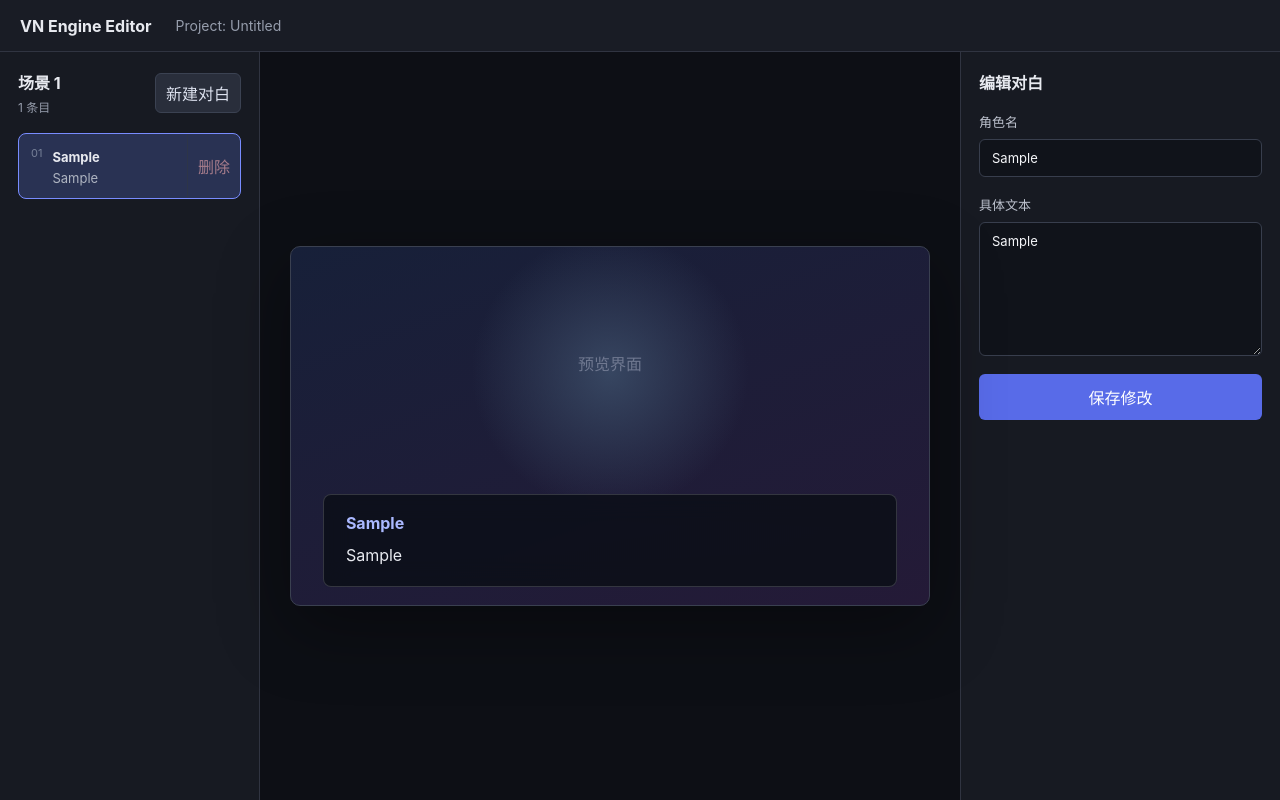
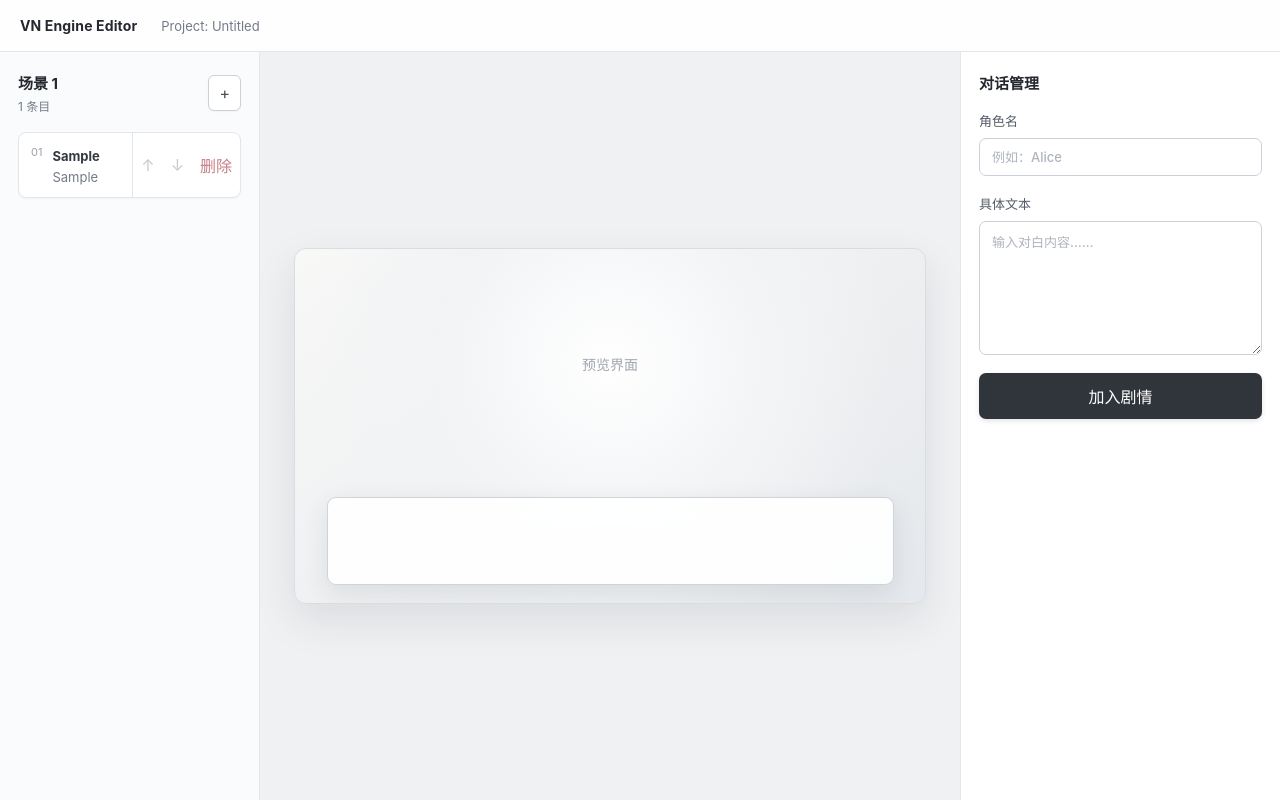
Before and after one commit to DarkboyRyan/Scratch-Novel-Engine, a React (Vite) app in the folder apps/editor/: page / in a window 1280 px wide. Both pictures are taken after typing "Sample", "Sample" into the empty fields and a click on the button "加入剧情". Built offline with nearby package versions, Linux system fonts and the light colour scheme.

Commit message:
adjust art style and add move up/down function

```diff
--- a/apps/editor/src/App.tsx
+++ b/apps/editor/src/App.tsx
@@ -1,31 +1,20 @@
-import { useState, type FormEvent } from 'react';
+import { useReducer, useState, type FormEvent } from 'react';
 
-// SceneDocument 中的每一个剧情条目都是一个节点。
-// 目前先支持 dialogue，之后可以扩展 background、choice、jump 等类型。
-type DialogueNode = {
-  id: string;
-  type: 'dialogue';
-  speaker: string;
-  text: string;
-};
+import {
+  createEmptyScene,
+  type DialogueNode,
+} from './model/scene';
+import { sceneReducer } from './state/sceneReducer';
 
-// 一个场景包含场景信息和按顺序排列的剧情节点。
-// schemaVersion 会在未来 JSON 数据结构升级时用于迁移旧项目。
-type SceneDocument = {
-  schemaVersion: 1;
-  id: string;
-  name: string;
-  nodes: DialogueNode[];
-};
+const initialScene = createEmptyScene();
 
 export default function App() {
-  // scene 是当前正在编辑的场景，也是之后保存成 JSON 的核心数据。
-  const [scene, setScene] = useState<SceneDocument>({
-    schemaVersion: 1,
-    id: crypto.randomUUID(),
-    name: '场景 1',
-    nodes: [],
-  });
+  // useReducer 把“当前场景”和“场景如何变化”连接起来。
+  // App 只 dispatch 用户意图，具体数组操作由 sceneReducer 负责。
+  const [scene, dispatchScene] = useReducer(
+    sceneReducer,
+    initialScene,
+  );
 
   // 这里只保存选中节点的 ID，不复制整个节点，避免产生两份不同步的数据。
   // null 代表右侧表单处于“新建模式”，有 ID 则代表“编辑模式”。
@@ -75,20 +64,12 @@ export default function App() {
     const normalizedSpeaker = speaker.trim() || '旁白';
 
     if (selectedNode) {
-      // 编辑已有节点时用 map 创建新数组，只替换 ID 匹配的节点。
-      // 其他节点保持原来的顺序和内容。
-      setScene((currentScene) => ({
-        ...currentScene,
-        nodes: currentScene.nodes.map((node) =>
-          node.id === selectedNode.id
-            ? {
-                ...node,
+      dispatchScene({
+        type: 'dialogue/update',
+        nodeId: selectedNode.id,
         speaker: normalizedSpeaker,
         text: trimmedText,
-              }
-            : node,
-        ),
-      }));
+      });
 
       setSpeaker(normalizedSpeaker);
       setText(trimmedText);
@@ -102,16 +83,14 @@ export default function App() {
       text: trimmedText,
     };
 
-    // 新建节点时也不直接 push，而是创建新的 scene 和 nodes 数组。
-    setScene((currentScene) => ({
-      ...currentScene,
-      nodes: [...currentScene.nodes, newDialogue],
-    }));
+    dispatchScene({
+      type: 'dialogue/add',
+      node: newDialogue,
+    });
 
-    // 新增完成后自动进入该节点的编辑模式。
-    setSelectedNodeId(newDialogue.id);
-    setSpeaker(newDialogue.speaker);
-    setText(newDialogue.text);
+    // 新增完成后返回新建模式，清空表单以便连续录入下一句对白。
+    // 已创建的节点仍保留在左侧列表，需要修改时再点击该节点。
+    handleStartNewDialogue();
   }
 
   function handleDeleteDialogue(nodeId: string) {
@@ -143,10 +122,10 @@ export default function App() {
       (node) => node.id !== nodeId,
     );
 
-    setScene((currentScene) => ({
-      ...currentScene,
-      nodes: remainingNodes,
-    }));
+    dispatchScene({
+      type: 'node/delete',
+      nodeId,
+    });
 
     // 删除的不是当前选中节点时，右侧编辑状态应该保持不变。
     if (nodeId !== selectedNodeId) {
@@ -163,6 +142,17 @@ export default function App() {
     } else {
       handleStartNewDialogue();
     }
+  }
+
+  function handleMoveDialogue(
+    nodeId: string,
+    direction: -1 | 1,
+  ) {
+    dispatchScene({
+      type: 'node/move',
+      nodeId,
+      direction,
+    });
   }
 
   return (
@@ -184,7 +174,7 @@ export default function App() {
             className="scene-add-dialogue-button"
             onClick={handleStartNewDialogue}
           >
-            新建对白
+            +
           </button>
         </div>
 
@@ -211,15 +201,45 @@ export default function App() {
                 </div>
               </button>
 
+              <div className="dialogue-item-actions">
+                <button
+                  type="button"
+                  className="dialogue-move-button"
+                  disabled={index === 0}
+                  aria-label={`上移 ${dialogue.speaker} 的对白`}
+                  title="上移"
+                  onClick={() =>
+                    handleMoveDialogue(dialogue.id, -1)
+                  }
+                >
+                  ↑
+                </button>
+
+                <button
+                  type="button"
+                  className="dialogue-move-button"
+                  disabled={index === scene.nodes.length - 1}
+                  aria-label={`下移 ${dialogue.speaker} 的对白`}
+                  title="下移"
+                  onClick={() =>
+                    handleMoveDialogue(dialogue.id, 1)
+                  }
+                >
+                  ↓
+                </button>
+
                 <button
                   type="button"
                   className="dialogue-delete-button"
                   aria-label={`删除 ${dialogue.speaker} 的对白`}
                   title="删除这条对白"
-                onClick={() => handleDeleteDialogue(dialogue.id)}
+                  onClick={() =>
+                    handleDeleteDialogue(dialogue.id)
+                  }
                 >
                   删除
                 </button>
+              </div>
             </li>
           ))}
         </ol>
@@ -238,7 +258,7 @@ export default function App() {
 
       <aside className="panel inspector-panel">
         <div className="panel-heading">
-          <h2>{selectedNode ? '编辑对白' : '新建对白'}</h2>
+          <h2>{selectedNode ? '编辑对白' : '对话管理'}</h2>
         </div>
 
         <form onSubmit={handleSubmitDialogue}>
--- a/apps/editor/src/index.css
+++ b/apps/editor/src/index.css
@@ -1,8 +1,25 @@
 :root {
+  color-scheme: light;
   font-family:
-    Inter, system-ui, -apple-system, BlinkMacSystemFont, sans-serif;
-  color: #e8eaf0;
-  background: #11131a;
+    Inter, system-ui, -apple-system, BlinkMacSystemFont, "Segoe UI",
+    sans-serif;
+  color: #25282f;
+  background: #f4f5f7;
+
+  --canvas: #f4f5f7;
+  --panel: #ffffff;
+  --panel-subtle: #fafbfc;
+  --border: #e3e6ea;
+  --border-strong: #cbd1d9;
+  --text: #25282f;
+  --text-muted: #747b87;
+  --text-faint: #9ba1ab;
+  --selection: #f0f3f7;
+  --selection-border: #9aa7b8;
+  --primary: #30343b;
+  --primary-hover: #1e2127;
+  --danger: #b55a65;
+  --danger-soft: #fff0f2;
 }
 
 * {
@@ -13,6 +30,7 @@ body {
   margin: 0;
   min-width: 900px;
   min-height: 100vh;
+  background: var(--canvas);
 }
 
 button,
@@ -21,12 +39,20 @@ textarea {
   font: inherit;
 }
 
+button:focus-visible,
+input:focus-visible,
+textarea:focus-visible {
+  outline: 2px solid #aab4c2;
+  outline-offset: 2px;
+}
+
 .editor {
   display: grid;
   grid-template-columns: 260px minmax(400px, 1fr) 320px;
   grid-template-rows: 52px 1fr;
   min-height: 100vh;
-  background: #11131a;
+  color: var(--text);
+  background: var(--canvas);
 }
 
 .toolbar {
@@ -35,26 +61,33 @@ textarea {
   align-items: center;
   gap: 24px;
   padding: 0 20px;
-  background: #191c25;
-  border-bottom: 1px solid #303441;
+  background: rgb(255 255 255 / 94%);
+  border-bottom: 1px solid var(--border);
+  box-shadow: 0 1px 3px rgb(28 34 44 / 4%);
+}
+
+.toolbar strong {
+  font-size: 14px;
+  letter-spacing: 0.01em;
 }
 
 .toolbar span {
-  color: #969dac;
-  font-size: 14px;
+  color: var(--text-muted);
+  font-size: 13px;
 }
 
 .panel {
-  padding: 18px;
-  background: #171a22;
+  padding: 20px 18px;
+  background: var(--panel);
 }
 
 .scene-panel {
-  border-right: 1px solid #303441;
+  background: var(--panel-subtle);
+  border-right: 1px solid var(--border);
 }
 
 .inspector-panel {
-  border-left: 1px solid #303441;
+  border-left: 1px solid var(--border);
 }
 
 .panel-heading {
@@ -66,11 +99,13 @@ textarea {
 
 .panel-heading h2 {
   margin: 0;
-  font-size: 16px;
+  color: var(--text);
+  font-size: 15px;
+  font-weight: 650;
 }
 
 .panel-heading span {
-  color: #969dac;
+  color: var(--text-muted);
   font-size: 12px;
 }
 
@@ -81,15 +116,18 @@ textarea {
 
 .scene-add-dialogue-button {
   padding: 7px 10px;
-  color: #dce1ee;
+  color: #4a5059;
   cursor: pointer;
-  background: #292e3b;
-  border: 1px solid #3b4252;
+  background: var(--panel);
+  border: 1px solid var(--border-strong);
   border-radius: 6px;
+  box-shadow: 0 1px 2px rgb(30 36 46 / 4%);
 }
 
 .scene-add-dialogue-button:hover {
-  background: #343b4c;
+  color: #20242a;
+  background: #f4f5f6;
+  border-color: #b8bec7;
 }
 
 .dialogue-list {
@@ -104,18 +142,25 @@ textarea {
   display: flex;
   align-items: stretch;
   overflow: hidden;
-  background: #222631;
-  border: 1px solid #303644;
+  background: var(--panel);
+  border: 1px solid var(--border);
   border-radius: 8px;
+  box-shadow: 0 1px 2px rgb(30 36 46 / 3%);
+  transition:
+    border-color 120ms ease,
+    background 120ms ease,
+    box-shadow 120ms ease;
 }
 
 .dialogue-list li:hover {
-  border-color: #59627a;
+  border-color: var(--border-strong);
+  box-shadow: 0 2px 5px rgb(30 36 46 / 6%);
 }
 
 .dialogue-list li.selected {
-  background: #293253;
-  border-color: #788cff;
+  background: var(--selection);
+  border-color: var(--selection-border);
+  box-shadow: inset 3px 0 0 #8d9aaa;
 }
 
 .dialogue-list-item {
@@ -124,57 +169,80 @@ textarea {
   min-width: 0;
   gap: 10px;
   padding: 12px;
-  color: inherit;
+  color: var(--text);
   text-align: left;
   cursor: pointer;
   background: transparent;
   border: 0;
 }
 
-.dialogue-delete-button {
-  flex: 0 0 auto;
-  padding: 0 10px;
-  color: #d89aa2;
-  cursor: pointer;
-  opacity: 0.72;
-  background: transparent;
-  border: 0;
-  border-left: 1px solid #303644;
-}
-
-.dialogue-delete-button:hover {
-  color: #ffd8dc;
-  opacity: 1;
-  background: #572c34;
-}
-
 .dialogue-list-item > div {
   min-width: 0;
 }
 
+.dialogue-item-actions {
+  display: flex;
+  flex: 0 0 auto;
+  border-left: 1px solid var(--border);
+}
+
+.dialogue-item-actions button {
+  padding: 0 8px;
+  cursor: pointer;
+  background: transparent;
+  border: 0;
+}
+
+.dialogue-move-button {
+  color: #858c97;
+}
+
+.dialogue-move-button:hover:not(:disabled) {
+  color: #333840;
+  background: #eef0f2;
+}
+
+.dialogue-move-button:disabled {
+  color: #c6cad0;
+  cursor: not-allowed;
+}
+
+.dialogue-delete-button {
+  color: var(--danger);
+  opacity: 0.78;
+}
+
+.dialogue-delete-button:hover {
+  color: #93414c;
+  opacity: 1;
+  background: var(--danger-soft);
+}
+
 .dialogue-list strong {
+  color: #343941;
   font-size: 13px;
+  font-weight: 650;
 }
 
 .dialogue-list p {
   margin: 4px 0 0;
   overflow: hidden;
-  color: #aeb4c1;
+  color: var(--text-muted);
   font-size: 13px;
   text-overflow: ellipsis;
   white-space: nowrap;
 }
 
 .dialogue-number {
-  color: #778098;
+  color: var(--text-faint);
   font-size: 11px;
 }
 
 .preview-panel {
   display: grid;
   place-items: center;
-  padding: 30px;
-  background: #0d0f15;
+  padding: 34px;
+  background: #f0f1f3;
 }
 
 .preview-stage {
@@ -183,19 +251,20 @@ textarea {
   aspect-ratio: 16 / 9;
   overflow: hidden;
   background:
-    radial-gradient(circle at 50% 35%, #374661, transparent 35%),
-    linear-gradient(160deg, #172039, #241a37);
-  border: 1px solid #3a4050;
-  border-radius: 10px;
-  box-shadow: 0 22px 70px rgb(0 0 0 / 35%);
+    radial-gradient(circle at 50% 32%, #ffffff 0, #f1f3f5 44%, transparent 72%),
+    linear-gradient(145deg, #f8f8f7, #e5e8ec);
+  border: 1px solid #d9dde3;
+  border-radius: 12px;
+  box-shadow: 0 16px 42px rgb(35 42 52 / 10%);
 }
 
 .preview-placeholder {
   display: grid;
   height: 65%;
   margin: 0;
+  color: #a0a6af;
+  font-size: 14px;
   place-items: center;
-  color: #6f7890;
 }
 
 .dialogue-box {
@@ -205,18 +274,21 @@ textarea {
   left: 5%;
   min-height: 25%;
   padding: 18px 22px;
-  background: rgb(12 15 24 / 88%);
-  border: 1px solid rgb(255 255 255 / 16%);
-  border-radius: 8px;
+  color: var(--text);
+  background: rgb(255 255 255 / 92%);
+  border: 1px solid rgb(202 208 216 / 90%);
+  border-radius: 9px;
+  box-shadow: 0 8px 24px rgb(40 47 58 / 10%);
   backdrop-filter: blur(12px);
 }
 
 .dialogue-box strong {
-  color: #aab8ff;
+  color: #4e5968;
 }
 
 .dialogue-box p {
   margin: 10px 0 0;
+  color: #363b43;
   line-height: 1.6;
 }
 
@@ -228,24 +300,34 @@ textarea {
 .inspector-panel label {
   display: grid;
   gap: 8px;
-  color: #bdc2ce;
+  color: #555c66;
   font-size: 13px;
+  font-weight: 550;
 }
 
 .inspector-panel input,
 .inspector-panel textarea {
   width: 100%;
   padding: 10px 12px;
-  color: #f4f5f8;
-  background: #10131a;
-  border: 1px solid #383e4d;
-  border-radius: 6px;
+  color: var(--text);
+  background: #ffffff;
+  border: 1px solid var(--border-strong);
+  border-radius: 7px;
   outline: none;
+  transition:
+    border-color 120ms ease,
+    box-shadow 120ms ease;
+}
+
+.inspector-panel input::placeholder,
+.inspector-panel textarea::placeholder {
+  color: #afb4bc;
 }
 
 .inspector-panel input:focus,
 .inspector-panel textarea:focus {
-  border-color: #788cff;
+  border-color: #8f9dad;
+  box-shadow: 0 0 0 3px rgb(143 157 173 / 14%);
 }
 
 .inspector-panel textarea {
@@ -254,13 +336,14 @@ textarea {
 
 .inspector-panel button {
   padding: 11px 16px;
-  color: white;
+  color: #ffffff;
   cursor: pointer;
-  background: #586be8;
+  background: var(--primary);
   border: 0;
-  border-radius: 6px;
+  border-radius: 7px;
+  box-shadow: 0 2px 5px rgb(30 34 40 / 12%);
 }
 
 .inspector-panel button:hover {
-  background: #687af0;
+  background: var(--primary-hover);
 }
--- a/apps/editor/src/main.ts
+++ b/apps/editor/src/main.ts
@@ -17,7 +17,7 @@ const createWindow = () => {
     useContentSize: true,
     center: true,
     show: false,
-    backgroundColor: '#11131a',
+    backgroundColor: '#f4f5f7',
     webPreferences: {
       preload: path.join(__dirname, 'preload.js'),
       zoomFactor: 1,
--- /dev/null
+++ b/apps/editor/src/model/scene.ts
@@ -0,0 +1,28 @@
+// Model 层只描述视觉小说的数据结构，不依赖 React 组件和 CSS。
+export type DialogueNode = {
+  id: string;
+  type: 'dialogue';
+  speaker: string;
+  text: string;
+};
+
+// 现在 SceneNode 只有 DialogueNode。未来增加背景、立绘和选项时，
+// 可以把它扩展成多个节点类型组成的联合类型。
+export type SceneNode = DialogueNode;
+
+export type SceneDocument = {
+  schemaVersion: 1;
+  id: string;
+  name: string;
+  nodes: SceneNode[];
+};
+
+// 用工厂函数集中创建默认场景，避免不同组件各自复制一份初始结构。
+export function createEmptyScene(): SceneDocument {
+  return {
+    schemaVersion: 1,
+    id: crypto.randomUUID(),
+    name: '场景 1',
+    nodes: [],
+  };
+}
--- /dev/null
+++ b/apps/editor/src/state/sceneReducer.ts
@@ -0,0 +1,93 @@
+import type {
+  DialogueNode,
+  SceneDocument,
+} from '../model/scene';
+
+// Action 描述“用户想做什么”，而不是界面应该怎样修改数组。
+// 以后实现 Undo/Redo 时，也可以把这些 Action 记录到历史中。
+export type SceneAction =
+  | { type: 'dialogue/add'; node: DialogueNode }
+  | {
+      type: 'dialogue/update';
+      nodeId: string;
+      speaker: string;
+      text: string;
+    }
+  | { type: 'node/delete'; nodeId: string }
+  | {
+      type: 'node/move';
+      nodeId: string;
+      direction: -1 | 1;
+    };
+
+// Reducer 是纯业务函数：相同的 state 和 action 总会得到相同结果。
+// 它不读取输入框、不显示确认弹窗，也不调用 Electron 文件系统。
+export function sceneReducer(
+  state: SceneDocument,
+  action: SceneAction,
+): SceneDocument {
+  switch (action.type) {
+    case 'dialogue/add':
+      return {
+        ...state,
+        nodes: [...state.nodes, action.node],
+      };
+
+    case 'dialogue/update':
+      return {
+        ...state,
+        // map 保留数组顺序，只替换 ID 匹配的节点。
+        nodes: state.nodes.map((node) =>
+          node.id === action.nodeId
+            ? {
+                ...node,
+                speaker: action.speaker,
+                text: action.text,
+              }
+            : node,
+        ),
+      };
+
+    case 'node/delete':
+      return {
+        ...state,
+        // filter 创建一个不包含目标节点的新数组。
+        nodes: state.nodes.filter(
+          (node) => node.id !== action.nodeId,
+        ),
+      };
+    case 'node/move': {
+      const currentIndex = state.nodes.findIndex(
+        (node) => node.id === action.nodeId,
+      );
+      const targetIndex = currentIndex + action.direction;
+
+      const cannotMove =
+        currentIndex === -1 ||
+        targetIndex < 0 ||
+        targetIndex >= state.nodes.length;
+
+      if (cannotMove) {
+        return state;
+      }
+
+      const nextNodes = [...state.nodes];
+
+      [nextNodes[currentIndex], nextNodes[targetIndex]] = [
+        nextNodes[targetIndex],
+        nextNodes[currentIndex],
+      ];
+
+      return {
+        ...state,
+        nodes: nextNodes,
+      };
+    }
+
+    default: {
+      // 如果未来新增 Action 却忘记处理，TypeScript 会在这里提示。
+      const unhandledAction: never = action;
+      return unhandledAction;
+    }
+  }
+}
```
Lines whose indentation alone changed are shown as unchanged.
